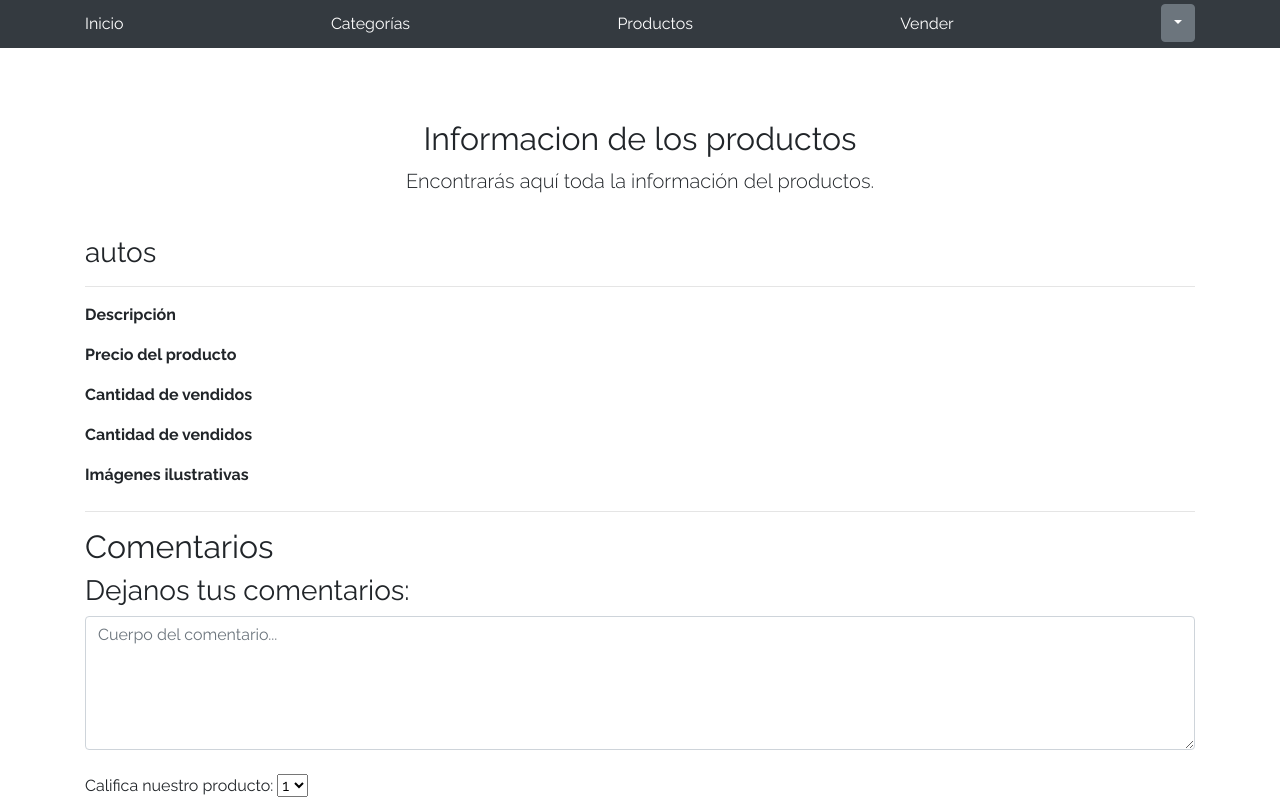
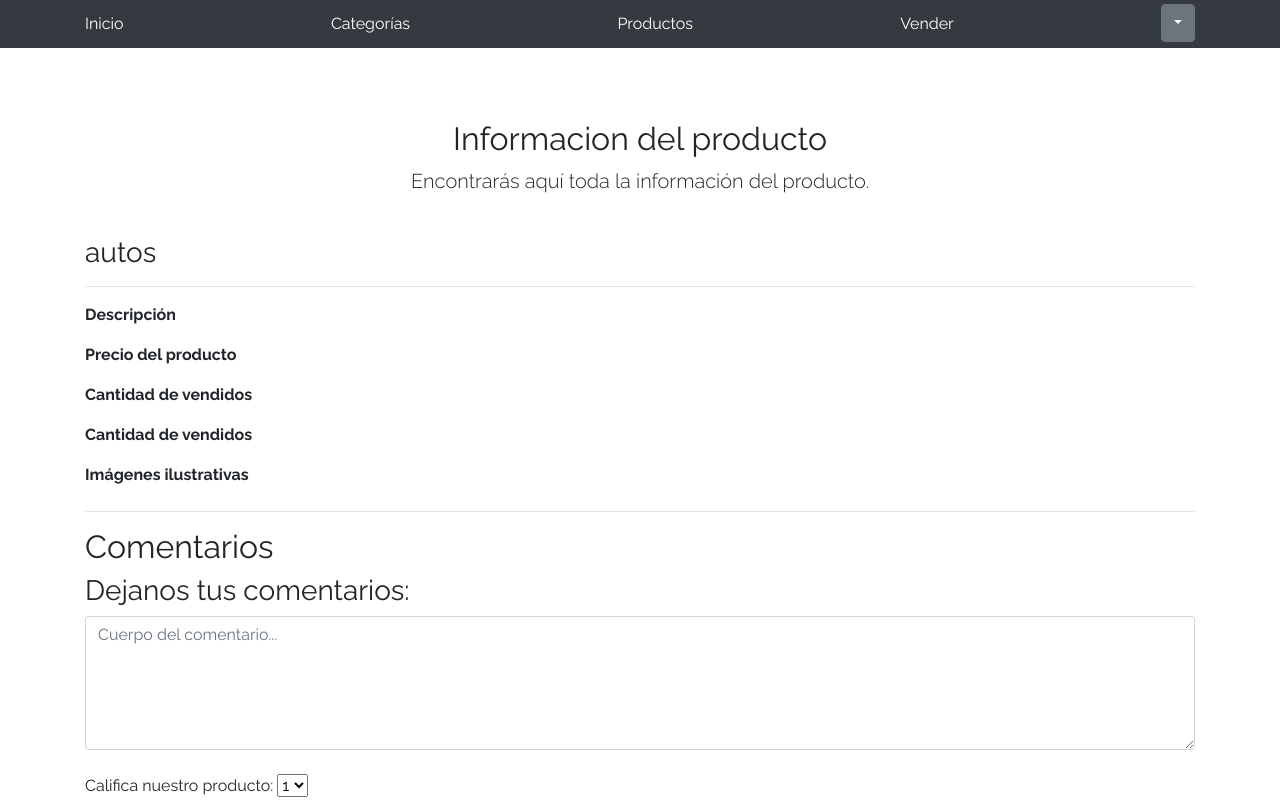
Before and after one commit to franantunezt/TrabajoFinal, a plain HTML site: page product-info.html in a window 1280 px wide. Shown: the top 801 px of the page. Drawn offline with Linux system fonts and the light colour scheme; no server answers.

Commit message:
Update product-info.html

```diff
--- a/product-info.html
+++ b/product-info.html
@@ -40,8 +40,8 @@
   <main role="main">
     <div class="container mt-5">
       <div class="text-center p-4">
-        <h2>Informacion de los productos</h2>
-        <p class="lead">Encontrarás aquí toda la información del productos.</p>
+        <h2>Informacion del producto</h2>
+        <p class="lead">Encontrarás aquí toda la información del producto.</p>
       </div>
       <h3 id="productName">autos</h3>
       <hr class="my-3">
```
